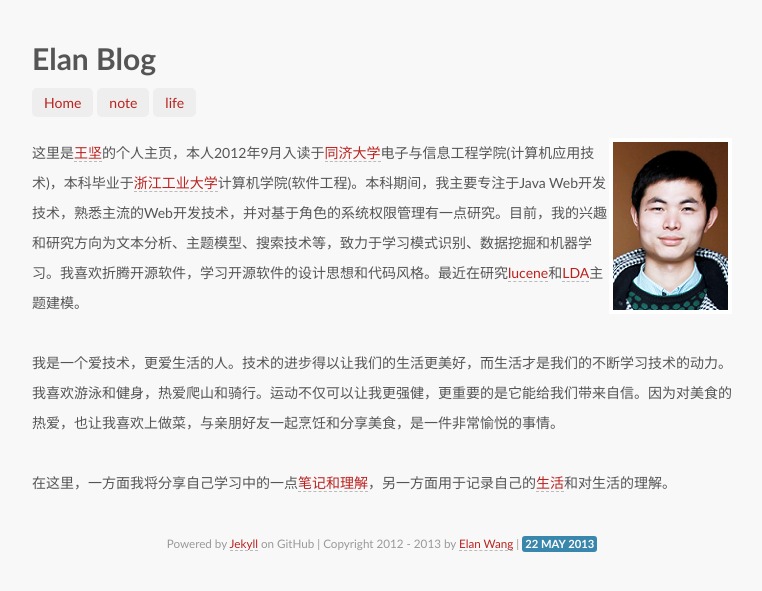
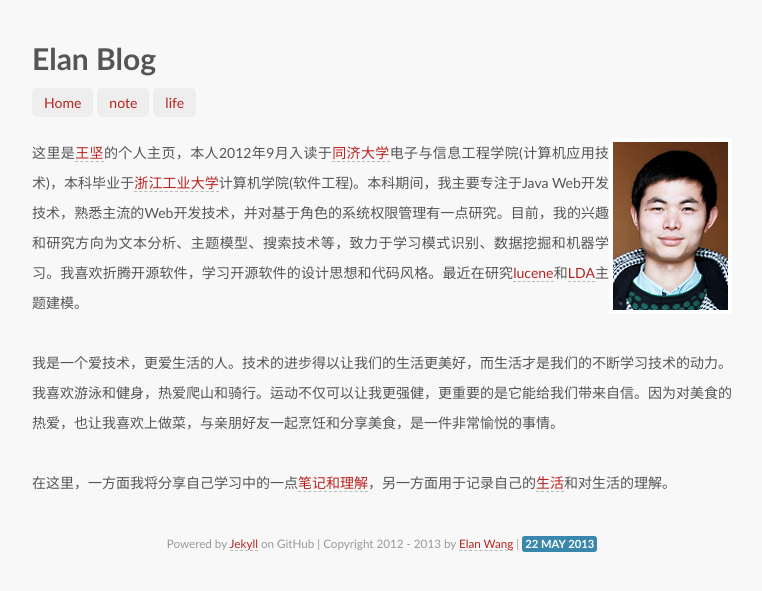
Before and after one commit to elan2wang/elan2wang.github.com, a Jekyll site: the page built from index.md, in a window 1280 px wide. Shown: the top 591 px of the page, without its empty margins (258-1020 px from the left). Built offline with Jekyll 4.4.1, drawn with Linux system fonts in a browser that asks for light colours.

Commit message:
edit style

```diff
--- a/style/index.css
+++ b/style/index.css
@@ -47,6 +47,9 @@ nav a:hover {
 	text-decoration:none;
 	background-color:#b9221f;
 }
+article p {
+	text-align:justify;
+}
 
 p img {
 	display:block;
```
